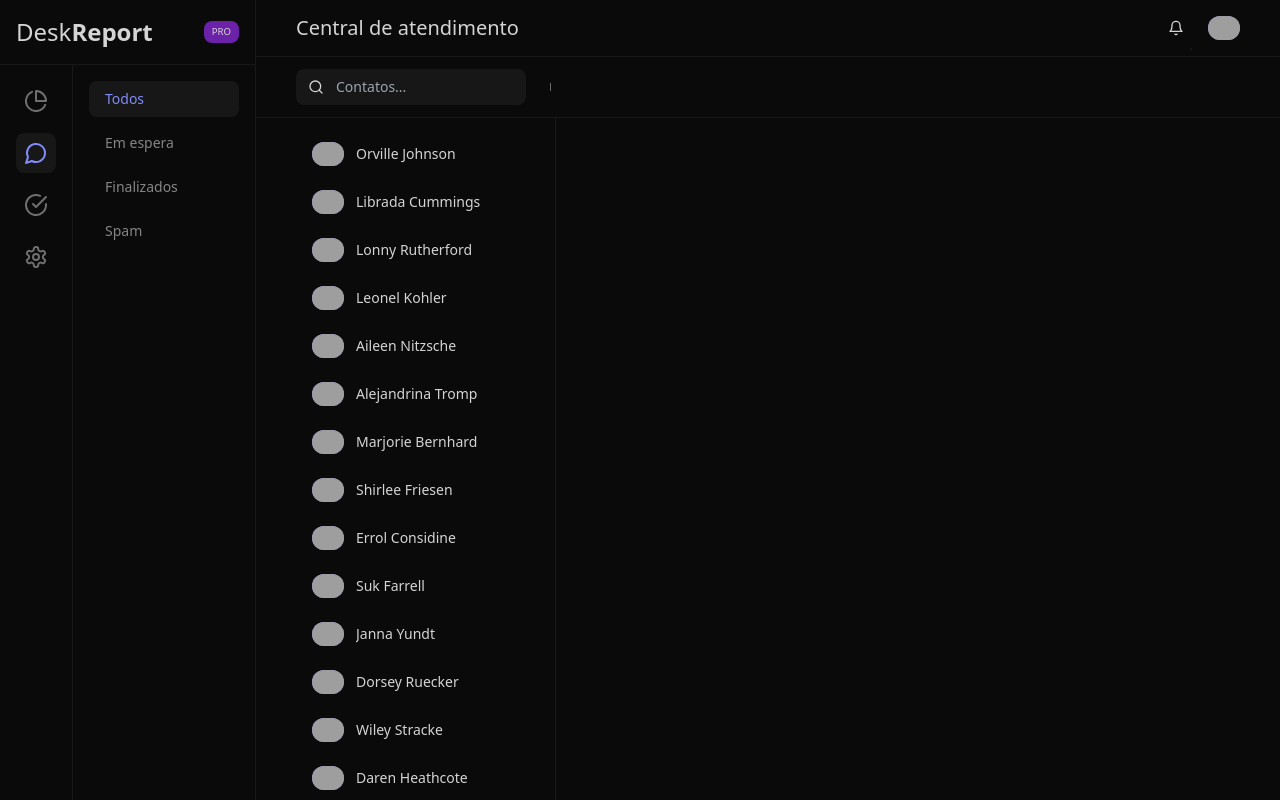
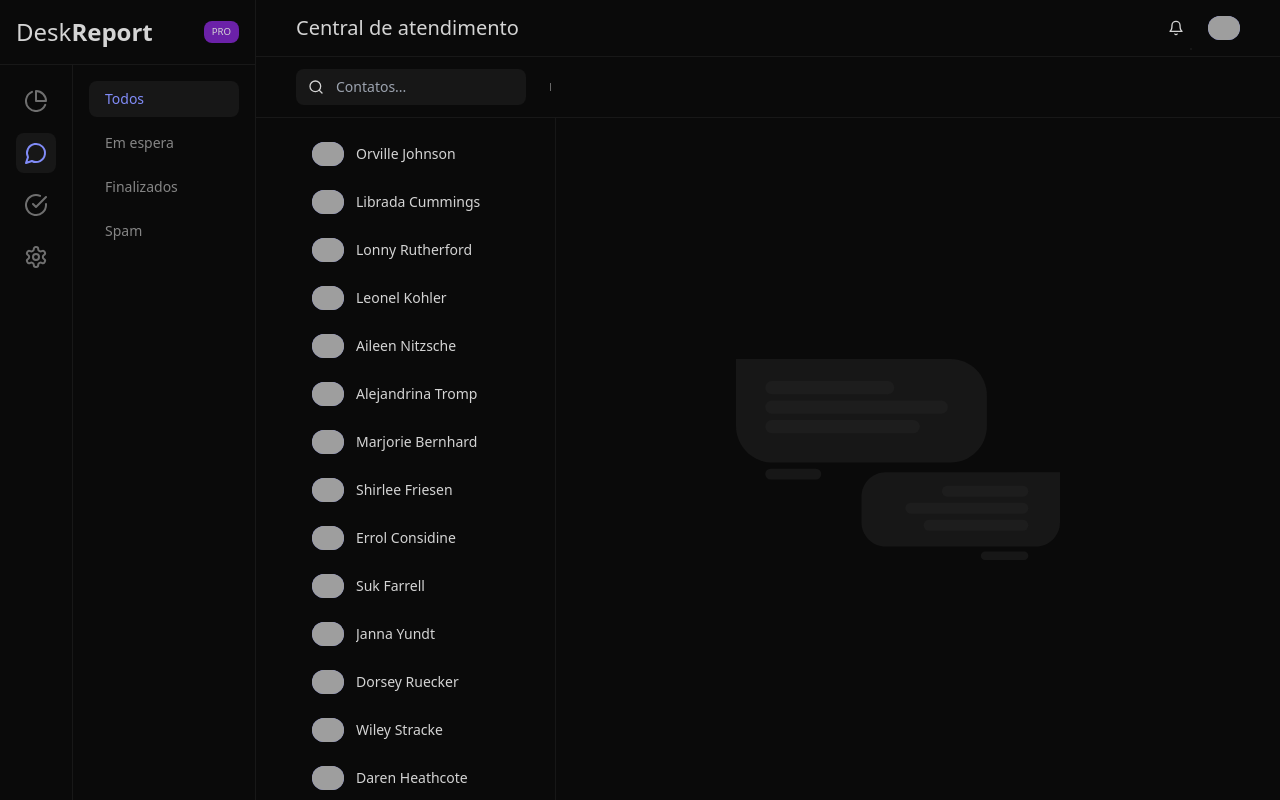
Before and after one commit to rodriggopda/deskreport.com.br, a React (Vite) app: page /chat/all in a window 1280 px wide. Built offline with nearby package versions, Linux system fonts and the light colour scheme; grey boxes are pictures that could not be loaded.

Commit message:
add empty chat image

```diff
--- a/src/pages/chat-box/index.tsx
+++ b/src/pages/chat-box/index.tsx
@@ -125,7 +125,9 @@ export default function ChatBox() {
               </div>
             </div>
           </div>
-        ) : null}
+        ) : <div className='flex-1 flex items-center justify-center'>
+          <img src='/svg/empty-chat.svg' />
+        </div>}
       </div>
     </Page>
   );
```
Also changed, not shown: public/svg/empty-chat.svg (added), 1 other file (tests, documents, lock files or other folders).
